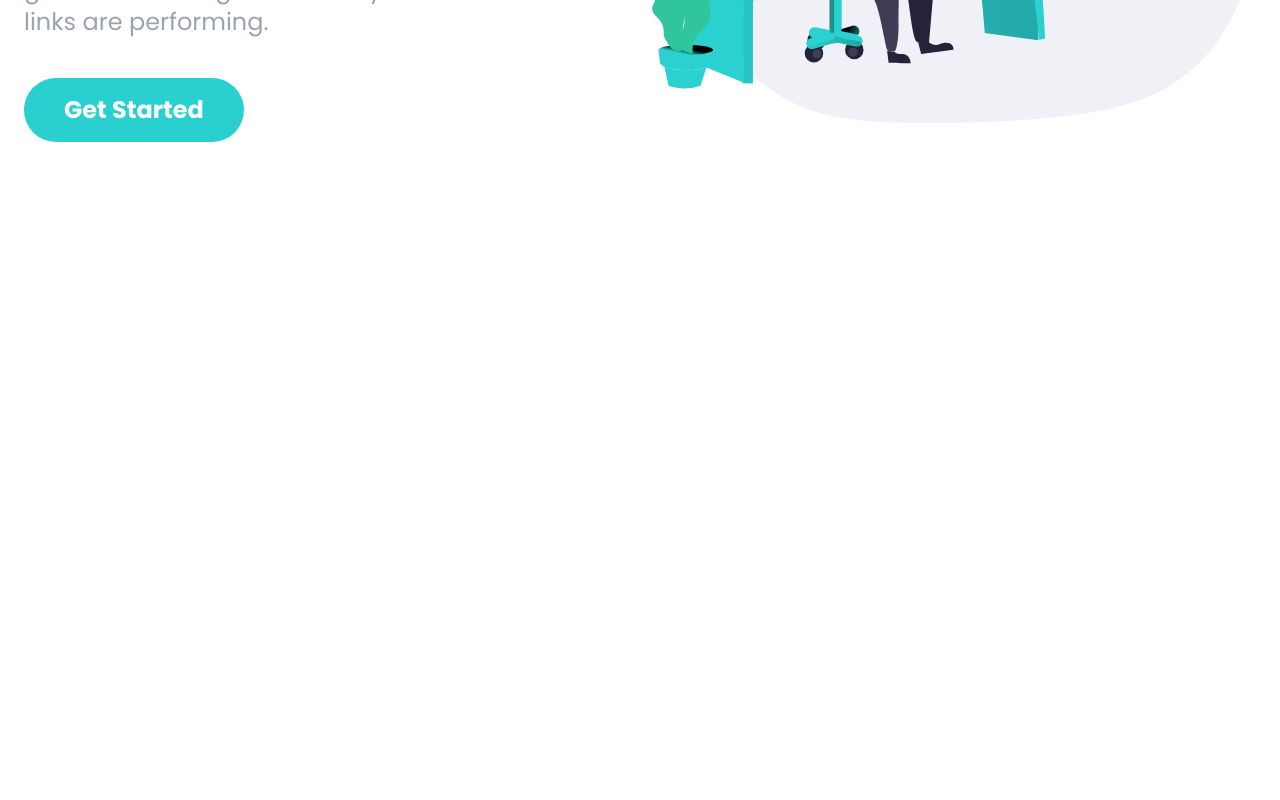
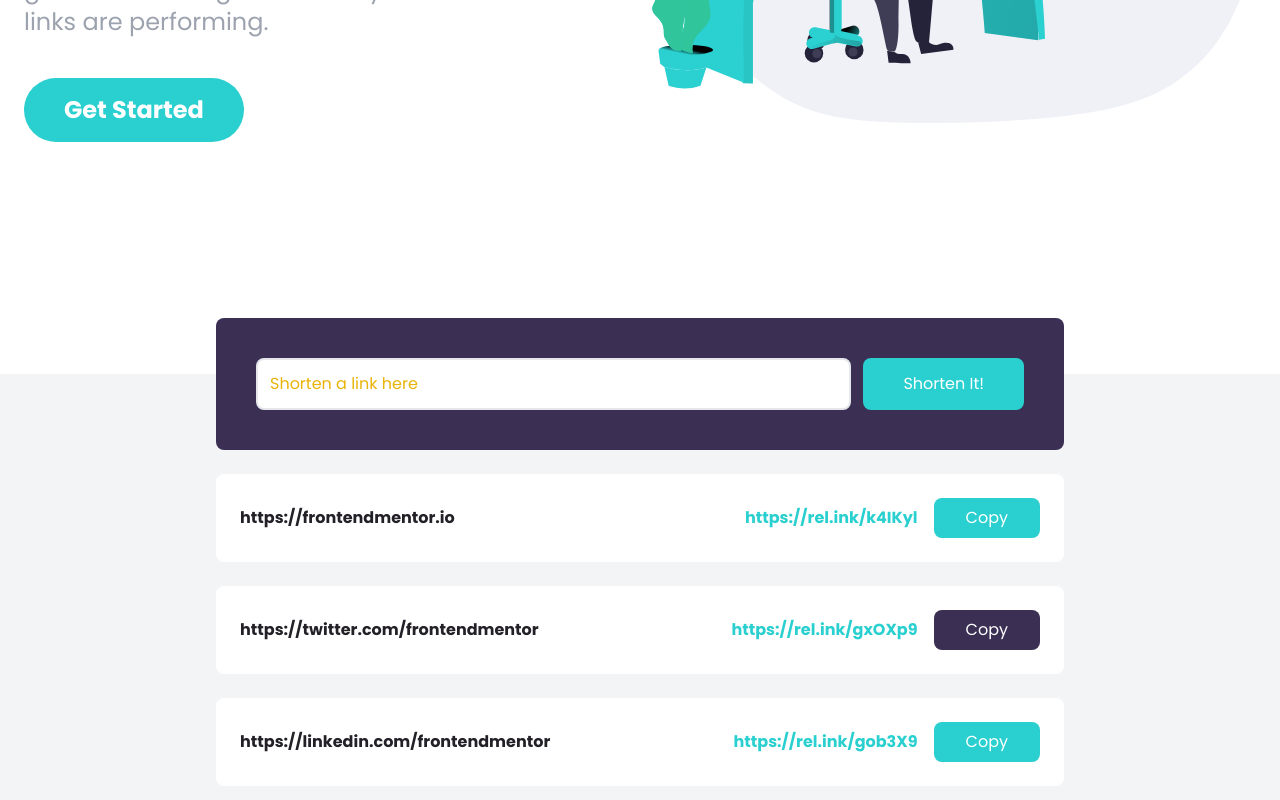
Before and after one commit to ricareiter/shortly, a Next.js app: page / in a window 1280 px wide. Shown: the part 402-1202 px from the top of the page. Before the commit the page ends 800 px from the top, so only its background shows below. Built offline with nearby package versions, Linux system fonts and the light colour scheme.

Commit message:
added shorten section

```diff
--- a/app/page.tsx
+++ b/app/page.tsx
@@ -1,11 +1,13 @@
 import Hero from "@/components/Hero";
 import Navbar from "@/components/Navbar";
+import Shorten from "@/components/Shorten";
 
 export default function Home() {
   return (
     <div>
       <Navbar />
       <Hero />
+      <Shorten />
     </div>
   );
 }
--- /dev/null
+++ b/components/Shorten.tsx
@@ -0,0 +1,102 @@
+"use client";
+import { useState } from "react";
+
+const Shorten = () => {
+  const [errorMessage, setErrorMessage] = useState(false);
+  const [message, setMessage] = useState("");
+
+  function validURL(str: string) {
+    var pattern = new RegExp(
+      "^(https?:\\/\\/)?" +
+        "((([a-z\\d]([a-z\\d-]*[a-z\\d])*)\\.)+[a-z]{2,}|" +
+        "((\\d{1,3}\\.){3}\\d{1,3}))" +
+        "(\\:\\d+)?(\\/[-a-z\\d%_.~+]*)*" +
+        "(\\?[;&a-z\\d%_.~+=-]*)?" +
+        "(\\#[-a-z\\d_]*)?$",
+      "i"
+    );
+    return !!pattern.test(str);
+  }
+
+  function handleForm(e: FormEvent<HTMLFormElement>) {
+    e.preventDefault();
+
+    if (e.target[0].value === "") {
+      setErrorMessage(true);
+      setMessage("Please enter something");
+      return;
+    } else if (!validURL(e.target[0].value)) {
+      setErrorMessage(true);
+      setMessage("Please enter a valid URL");
+      return;
+    }
+
+    setMessage("");
+    setErrorMessage(false);
+  }
+
+  return (
+    <section className="relative bg-gray-100">
+      <div className="max-w-4xl mx-auto p-6 space-y-6">
+        <form
+          onSubmit={handleForm}
+          className="relative flex flex-col w-full p-10 -mt-20 space-y-4 bg-darkViolet rounded-lg md:flex-row md:space-y-0 md:space-x-3"
+        >
+          <input
+            type="text"
+            className={`flex-1 p-3 border-2 rounded-lg placeholder-yellow-500 focus:outline-none ${
+              errorMessage ? "border-red" : ""
+            }`}
+            placeholder="Shorten a link here"
+          />
+          <button className="px-10 py-3 text-white bg-cyan rounded-lg hover:bg-cyanLight focus:outline-none md:py-2">
+            Shorten It!
+          </button>
+
+          {errorMessage ? (
+            <div className="absolute left-7 bottom-3 text-red text-sm italic">
+              {message}
+            </div>
+          ) : (
+            ""
+          )}
+        </form>
+        <div className="flex flex-col items-center justify-between w-full p-6 bg-white rounded-lg md:flex-row">
+          <p className="font-bold text-center text-veryDarkViolet md:text-left">
+            https://frontendmentor.io
+          </p>
+          <div className="flex flex-col items-center justify-end flex-1 space-x-4 space-y-2 md:flex-row md:space-y-0">
+            <div className="font-bold text-cyan">https://rel.ink/k4IKyl</div>
+            <button className="p-2 px-8 text-white bg-cyan rounded-lg hover:opacity-70 focus:outline-none">
+              Copy
+            </button>
+          </div>
+        </div>
+        <div className="flex flex-col items-center justify-between w-full p-6 bg-white rounded-lg md:flex-row">
+          <p className="font-bold text-center text-veryDarkViolet md:text-left">
+            https://twitter.com/frontendmentor
+          </p>
+          <div className="flex flex-col items-center justify-end flex-1 space-x-4 space-y-2 md:flex-row md:space-y-0">
+            <div className="font-bold text-cyan">https://rel.ink/gxOXp9</div>
+            <button className="p-2 px-8 text-white bg-darkViolet rounded-lg hover:opacity-70 focus:outline-none">
+              Copy
+            </button>
+          </div>
+        </div>
+        <div className="flex flex-col items-center justify-between w-full p-6 bg-white rounded-lg md:flex-row">
+          <p className="font-bold text-center text-veryDarkViolet md:text-left">
+            https://linkedin.com/frontendmentor
+          </p>
+          <div className="flex flex-col items-center justify-end flex-1 space-x-4 space-y-2 md:flex-row md:space-y-0">
+            <div className="font-bold text-cyan">https://rel.ink/gob3X9</div>
+            <button className="p-2 px-8 text-white bg-cyan rounded-lg hover:opacity-70 focus:outline-none">
+              Copy
+            </button>
+          </div>
+        </div>
+      </div>
+    </section>
+  );
+};
+
+export default Shorten;
```
